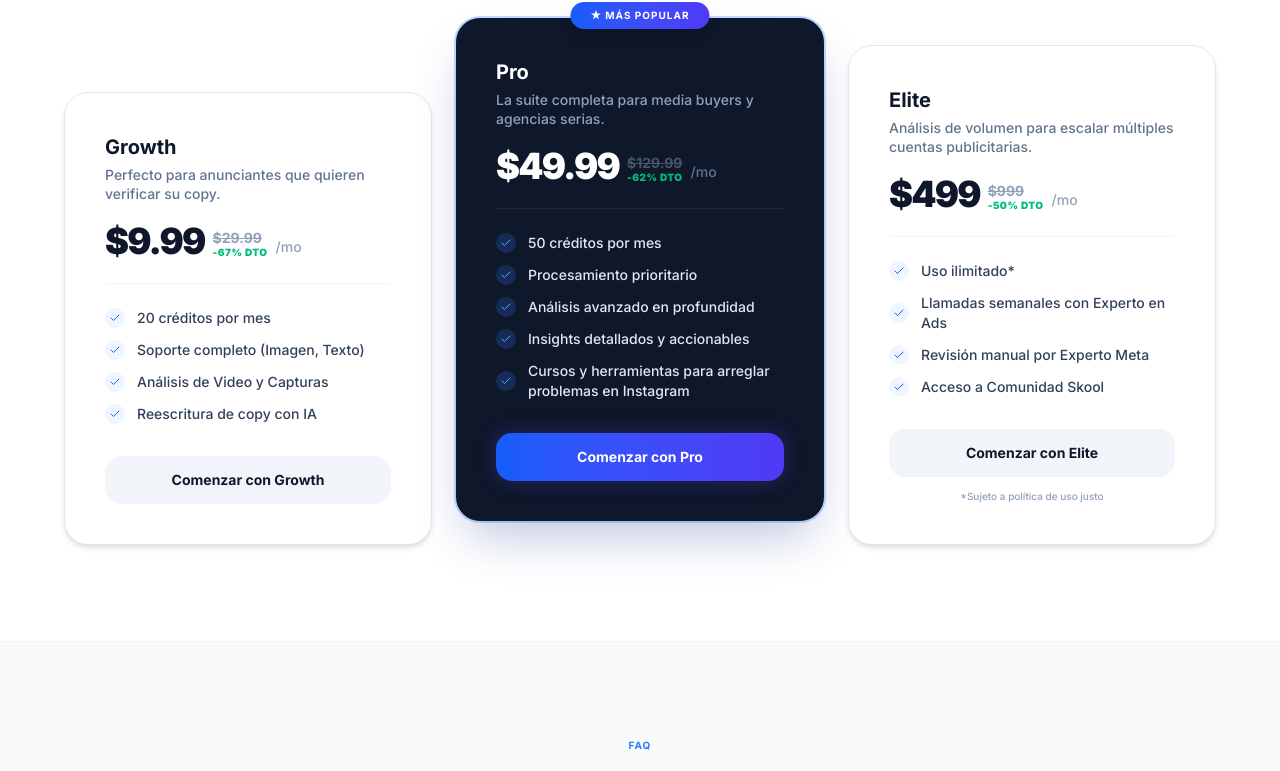
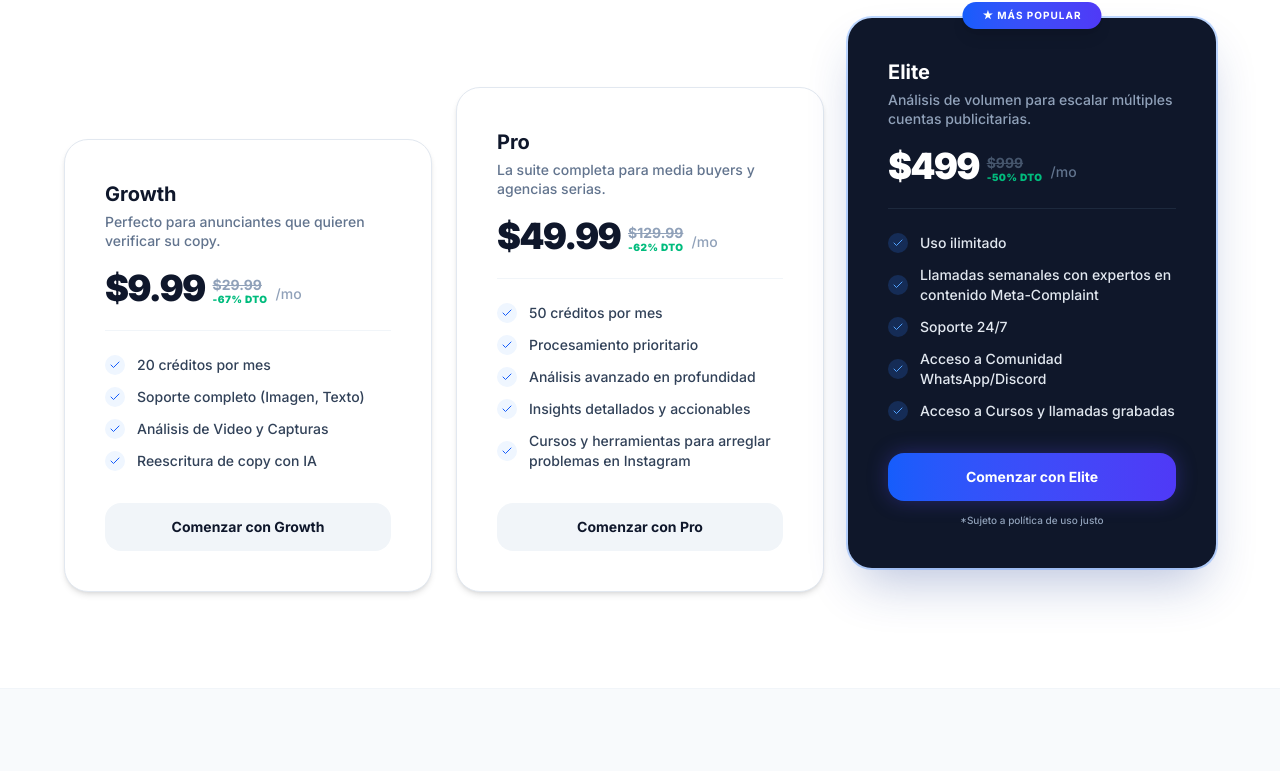
Before and after one commit to xovoxprojects/hitd-app, a Next.js app: page / in a window 1280 px wide. Shown: the part 4795-5566 px from the top of the page. Built offline with nearby package versions, Linux system fonts and the light colour scheme; no server answers.

Commit message:
Highlight Elite as Most Popular, update 5 features for Elite

```diff
--- a/src/app/page.tsx
+++ b/src/app/page.tsx
@@ -117,10 +117,11 @@ const resources = {
       plan_pro_popular: "★ Most Popular",
       plan_elite_name: "Elite",
       plan_elite_sub: "Volume analysis for scaling multiple ad accounts.",
-      plan_elite_f1: "Unlimited usage*",
-      plan_elite_f2: "Weekly calls with Ads Expert",
-      plan_elite_f3: "Manual review by Meta Expert",
-      plan_elite_f4: "Skool Community Access",
+      plan_elite_f1: "Unlimited usage",
+      plan_elite_f2: "Weekly calls with Meta-Compliant Content Experts",
+      plan_elite_f3: "24/7 Support",
+      plan_elite_f4: "WhatsApp/Discord Community Access",
+      plan_elite_f5: "Access to Courses and recorded calls",
       plan_elite_cta: "Start with Elite",
       plan_fair_use: "*Subject to fair use policy",
       plan_off: "off"
@@ -232,10 +233,11 @@ const resources = {
       plan_pro_popular: "★ Más Popular",
       plan_elite_name: "Elite",
       plan_elite_sub: "Análisis de volumen para escalar múltiples cuentas publicitarias.",
-      plan_elite_f1: "Uso ilimitado*",
-      plan_elite_f2: "Llamadas semanales con Experto en Ads",
-      plan_elite_f3: "Revisión manual por Experto Meta",
-      plan_elite_f4: "Acceso a Comunidad Skool",
+      plan_elite_f1: "Uso ilimitado",
+      plan_elite_f2: "Llamadas semanales con expertos en contenido Meta-Complaint",
+      plan_elite_f3: "Soporte 24/7",
+      plan_elite_f4: "Acceso a Comunidad WhatsApp/Discord",
+      plan_elite_f5: "Acceso a Cursos y llamadas grabadas",
       plan_elite_cta: "Comenzar con Elite",
       plan_fair_use: "*Sujeto a política de uso justo",
       plan_off: "dto"
@@ -298,8 +300,8 @@ const LandingPricing = () => {
       featureKeys: ["plan_pro_f1", "plan_pro_f2", "plan_pro_f3", "plan_pro_f4", "plan_pro_f5"],
       ctaKey: "plan_pro_cta",
       planId: "pro",
-      dark: true,
-      featured: true,
+      dark: false,
+      featured: false,
     },
     {
       nameKey: "plan_elite_name",
@@ -307,11 +309,11 @@ const LandingPricing = () => {
       price: "$499",
       originalPrice: "$999",
       discount: "-50%",
-      featureKeys: ["plan_elite_f1", "plan_elite_f2", "plan_elite_f3", "plan_elite_f4"],
+      featureKeys: ["plan_elite_f1", "plan_elite_f2", "plan_elite_f3", "plan_elite_f4", "plan_elite_f5"],
       ctaKey: "plan_elite_cta",
       planId: "elite",
-      dark: false,
-      featured: false,
+      dark: true,
+      featured: true,
       fairUse: true,
     },
   ];
```
